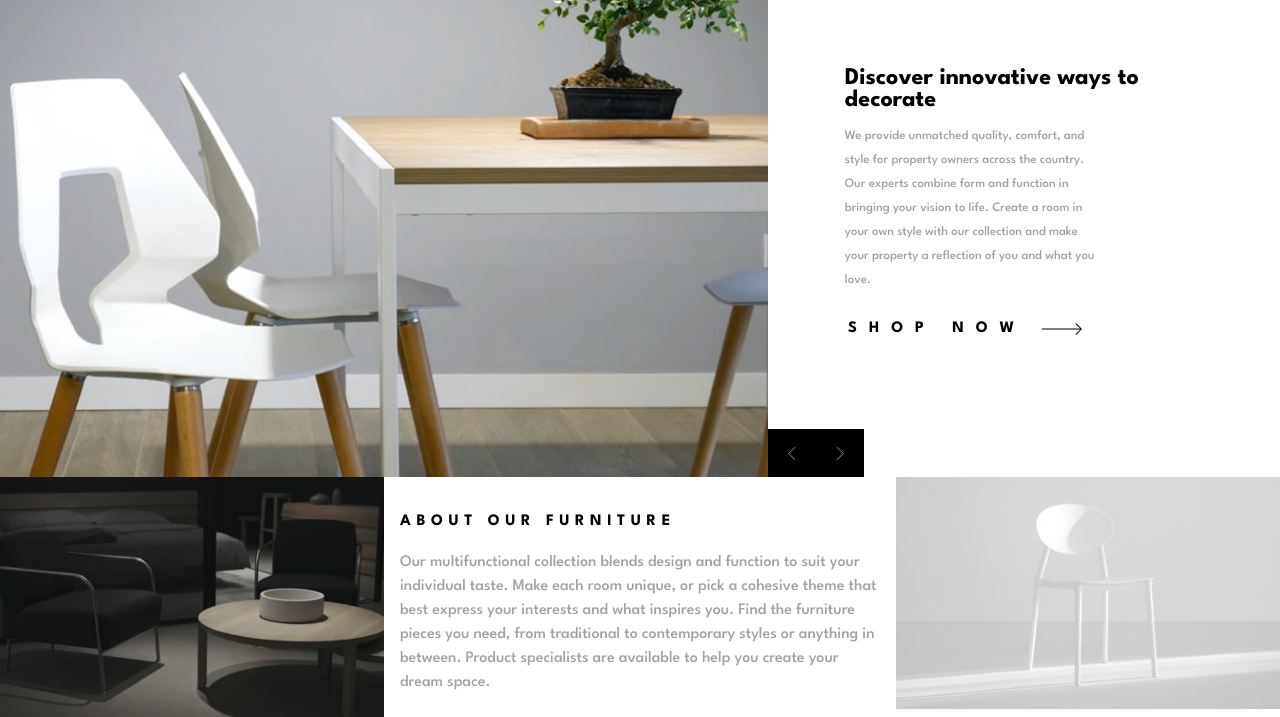
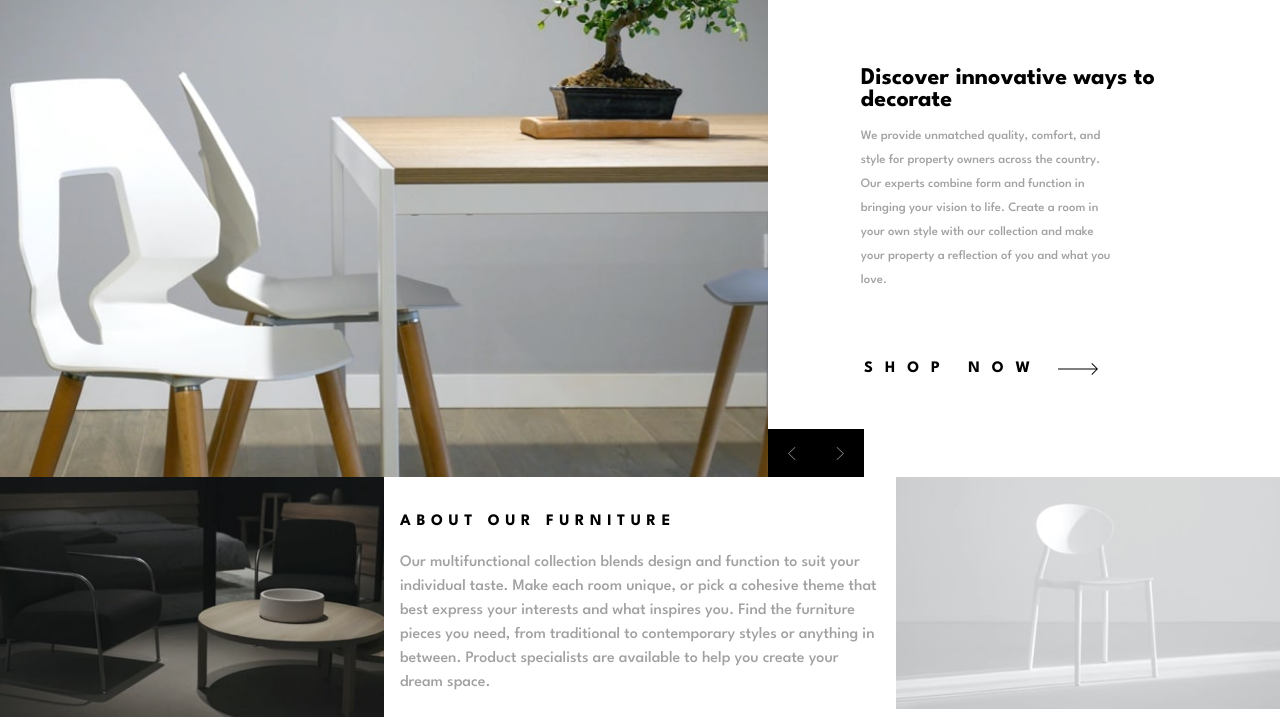
Before and after one commit to afesta12/RoomHomePage, a plain HTML site: page index.html in a window 1280 px wide. Shown: the part 83-800 px from the top of the page. Drawn offline with Linux system fonts and the light colour scheme.

Commit message:
Layout fixes

```diff
--- a/scss/_menu.scss
+++ b/scss/_menu.scss
@@ -173,7 +173,13 @@
 
                 text-decoration: none;
                 color: $very-dark-grey;
+                @include transition-ease;
 
+                &:hover {
+
+                    color: $black;
+
+                }
             }
 
         }
--- a/scss/_responsive.scss
+++ b/scss/_responsive.scss
@@ -14,6 +14,12 @@
 
         flex-direction: row;
 
+        &__carousel {
+
+            margin-bottom: 1rem;
+
+        }
+
     }
 
     .wrapper {
@@ -23,7 +29,7 @@
 
         &.top {
 
-            grid-template-rows: repeat(2, 1fr);
+            grid-template-rows: 1fr 2fr;
 
         }
 
@@ -31,7 +37,8 @@
 
     .bottom {
 
-        height: 100vh;
+        height: 100%;
+        overflow: visible;
         margin-top: 0;
 
     }
@@ -46,6 +53,7 @@
     .section__text {
 
         align-items: center;
+        margin-left: 1rem;
 
         ul {
 
@@ -80,7 +88,18 @@
 
     }
 
+    .shop-now {
+
+        div {
+
+            padding-top: 10rem;
+
+        }
+
+    }
+
 }
+
 
 @include media-md {
 
@@ -133,6 +152,7 @@
     .section {
 
         height: 100vh;
+        width: 100vw;
         overflow: hidden;
         flex-direction: column;
 
```
Also changed, not shown: scss/main.css, 1 other file.
